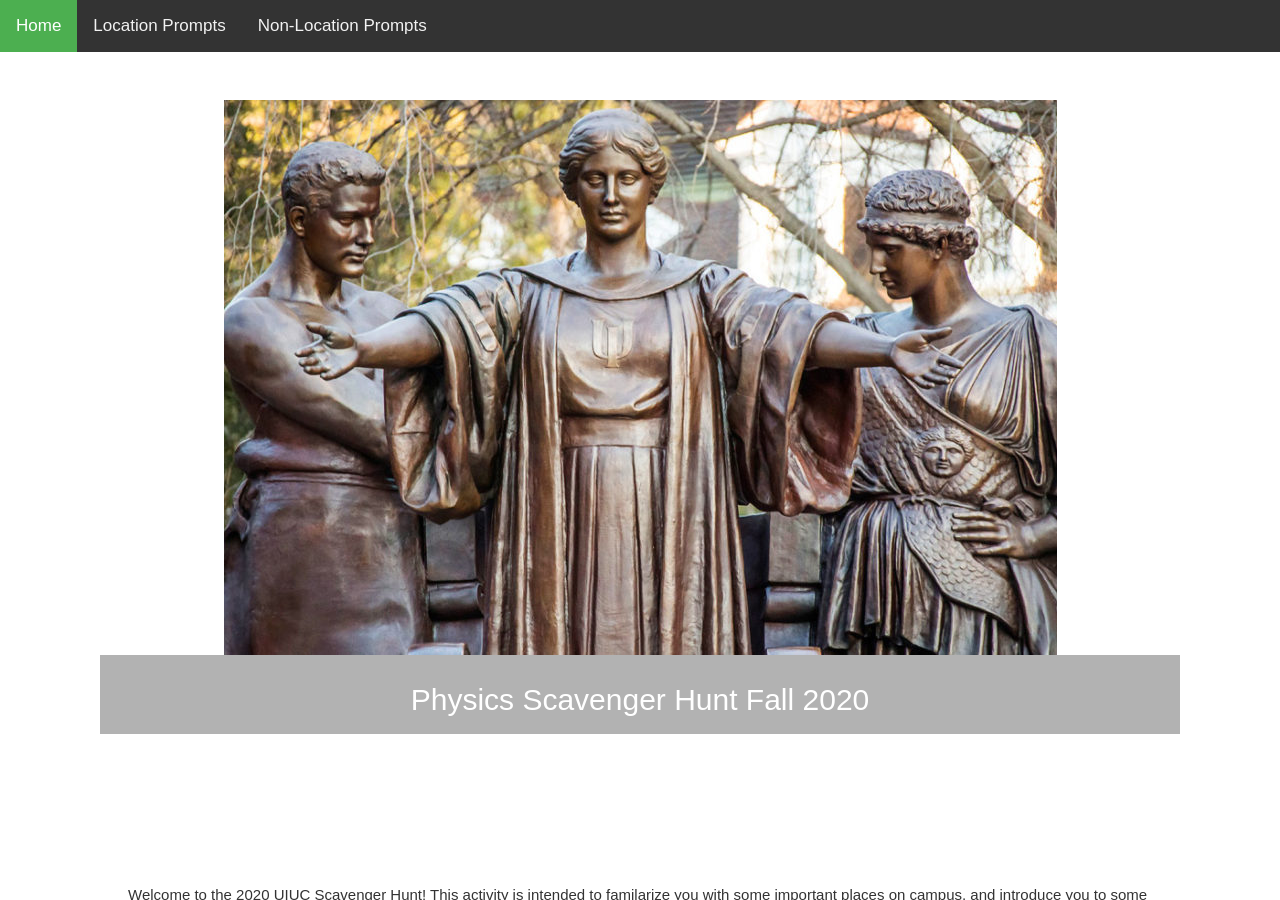
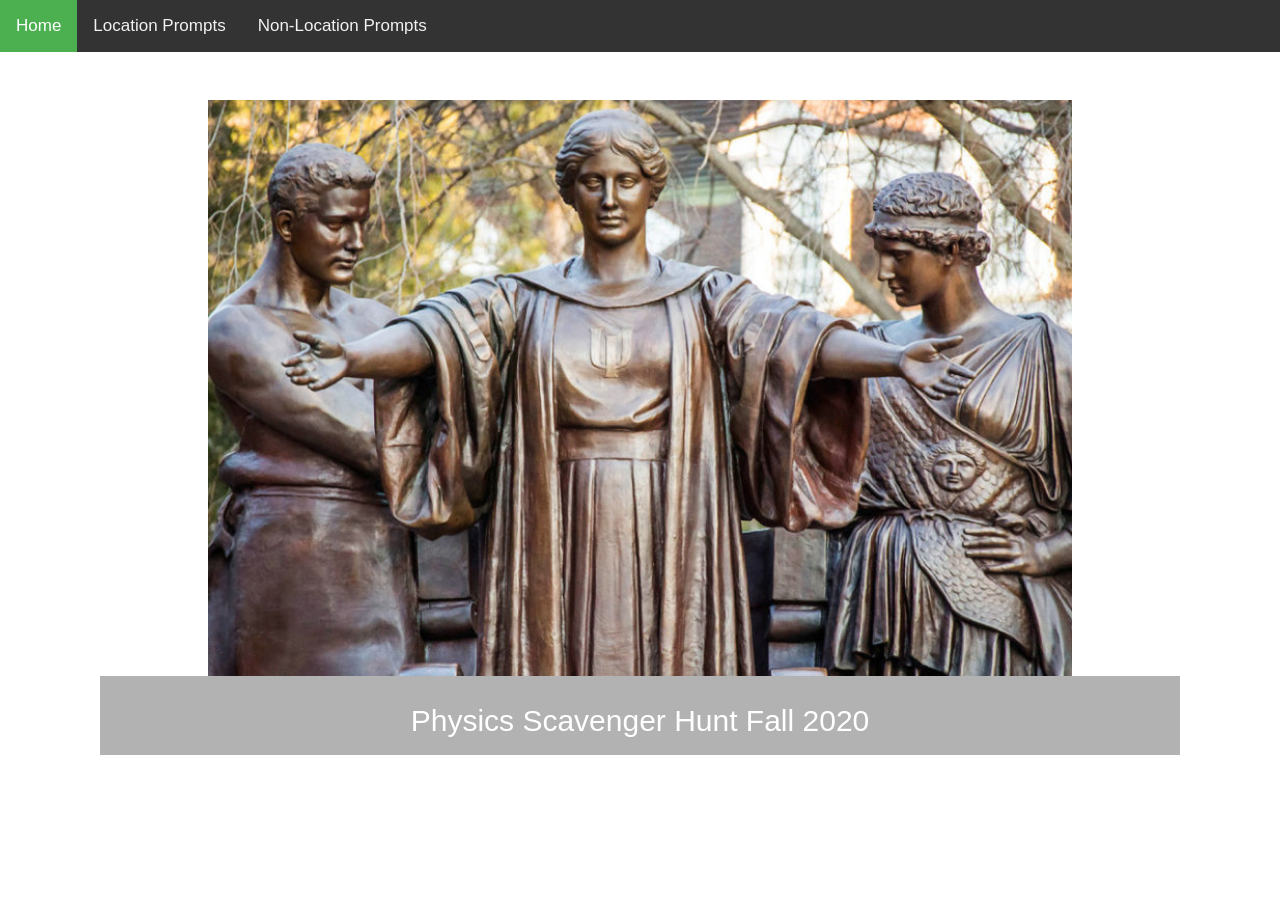
Before and after one commit to nsryan2/scav_hunt, a Jekyll site: the page built from index.html, in a window 1280 px wide and 900 px high. Built offline with Jekyll 4.4.1, drawn with Linux system fonts in a browser that asks for light colours; nearby versions of some CDN libraries.

Commit message:
Update index.html

```diff
--- a/index.html
+++ b/index.html
@@ -21,7 +21,7 @@ title: Home
 </head>
 
 <div class="header">
-    <img src="alma.png">
+    <img src="alma.png" style="width: 80%;">
     <div style="background: rgb(0, 0, 0, 0.3); padding: 8px;">
         <h2 style="color: White;">Physics Scavenger Hunt Fall 2020</h2>
     </div>
```
